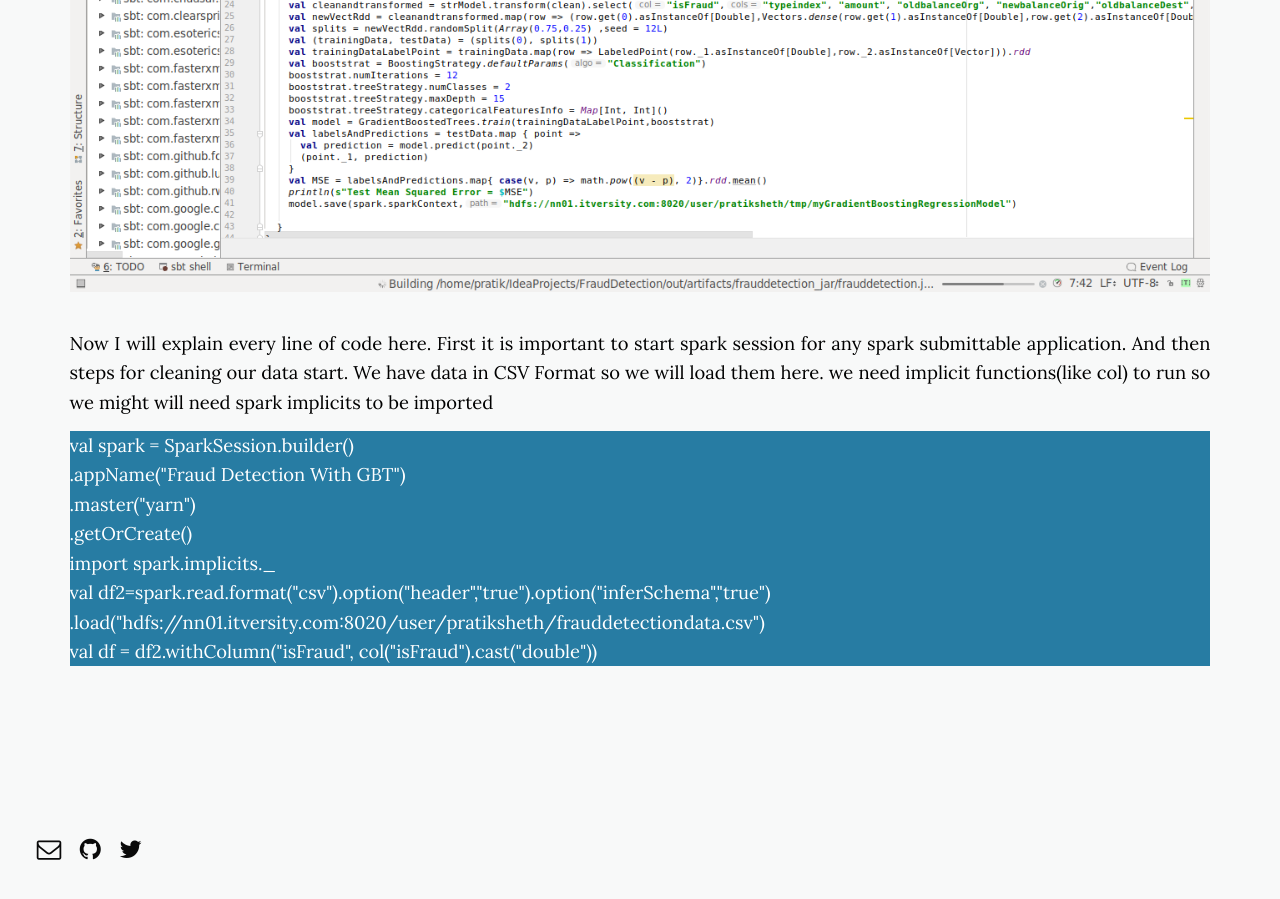
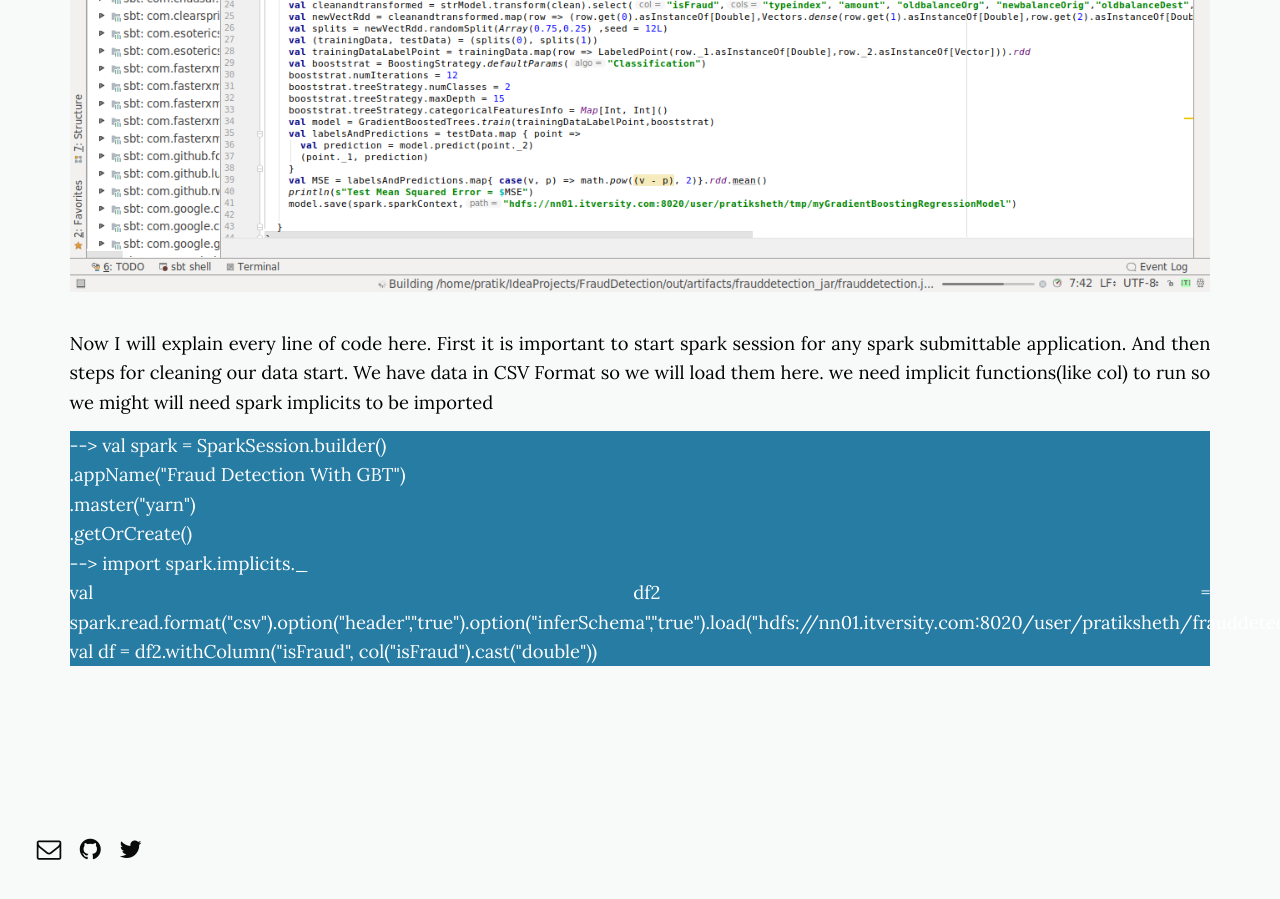
Before and after one commit to daftengineer/daftengineer.github.io, a Jekyll site: the page built from _posts/2018-08-25-fraud-detection-using-GBT.markdown, in a window 1280 px wide and 900 px high, scrolled down 1282 px. Built offline with Jekyll 4.4.1, drawn with Linux system fonts in a browser that asks for light colours; nearby versions of some CDN libraries.

Commit message:
Update 2018-08-25-fraud-detection-using-GBT.markdown

```diff
--- a/_posts/2018-08-25-fraud-detection-using-GBT.markdown
+++ b/_posts/2018-08-25-fraud-detection-using-GBT.markdown
@@ -12,14 +12,13 @@ image-sm: https://daftengineer.github.io/media_assets/Fraud2.jpg
 <p style="text-align:justify;">Here is the development environment looked like while Developing the program</p>
   <img src="https://daftengineer.github.io/media_assets/ml2p1.png" />
 <p style="text-align:justify;">Now I will explain every line of code here. First it is important to start spark session for any spark submittable application. And then steps for cleaning our data start. We have data in CSV Format so we will load them here. we need implicit functions(like col) to run so we might will need spark implicits to be imported</p>
-  <p style="text-align:left;color:white;background-color:rgb(39, 124, 163);">
-    val spark = SparkSession.builder()<br />
+  <p style="text-align:justify;color:white;background-color:rgb(39, 124, 163);">
+    --> val spark = SparkSession.builder()<br />
       .appName("Fraud Detection With GBT")<br />
       .master("yarn")<br />
       .getOrCreate()<br />
-    import spark.implicits._<br />
-val df2=spark.read.format("csv").option("header","true").option("inferSchema","true")
-    .load("hdfs://nn01.itversity.com:8020/user/pratiksheth/frauddetectiondata.csv")<br />
+    --> import spark.implicits._<br />
+val df2 = spark.read.format("csv").option("header","true").option("inferSchema","true").load("hdfs://nn01.itversity.com:8020/user/pratiksheth/frauddetectiondata.csv")<br />
     val df = df2.withColumn("isFraud", col("isFraud").cast("double"))<br /></p>
 
 <p>&nbsp;</p>
```
